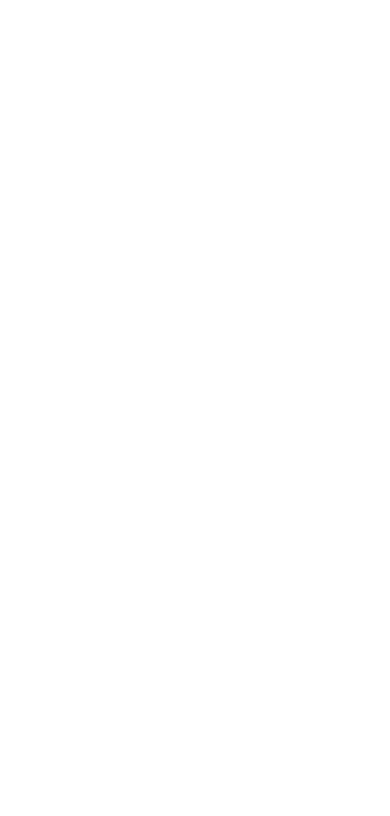
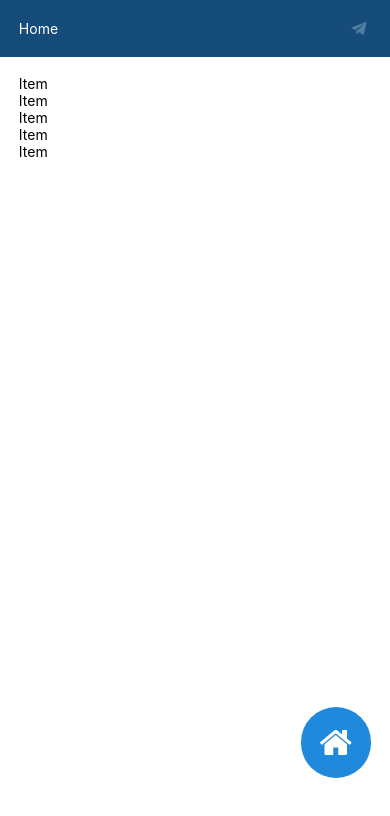
Before and after one commit to kaut0/StockInventory, a React Native app: screen / in a window 390 px wide. Shown: the top 816 px of the page. Built offline with nearby package versions, Linux system fonts and the light colour scheme.

Commit message:
adding home screen

```diff
--- a/App.tsx
+++ b/App.tsx
@@ -1,8 +1,14 @@
+import {Home} from 'Screens';
 import React from 'react';
+import {View} from 'react-native';
 import {SafeAreaProvider} from 'react-native-safe-area-context';
 
 const App = (): JSX.Element => {
-  return <SafeAreaProvider />;
+  return (
+    <SafeAreaProvider>
+      <Home />
+    </SafeAreaProvider>
+  );
 };
 
 export default App;
--- a/src/screens/Home/index.tsx
+++ b/src/screens/Home/index.tsx
@@ -0,0 +1,78 @@
+import {Button, Icon} from '@rneui/themed';
+import {Scaling} from 'Styles';
+import * as React from 'react';
+import {View, Text, FlatList, TouchableOpacity} from 'react-native';
+const Home = (): JSX.Element => {
+  return (
+    <View
+      style={{
+        backgroundColor: 'white',
+        flex: 1,
+      }}>
+      {/* ini headers */}
+      <View
+        style={{
+          backgroundColor: '#154c79',
+          flexDirection: 'row',
+          justifyContent: 'space-between',
+          alignItems: 'center',
+          height: Scaling.Height(60),
+          paddingHorizontal: Scaling.Width(20),
+        }}>
+        <Text
+          style={{
+            color: 'white',
+          }}>
+          Home
+        </Text>
+        <TouchableOpacity>
+          <Icon name="sc-telegram" type="evilicon" color="#517fa4" />
+        </TouchableOpacity>
+      </View>
+      {/* end headers */}
+      {/* body start */}
+      <View
+        style={{
+          padding: Scaling.Width(20),
+        }}>
+        <FlatList
+          data={[1, 2, 3, 4, 5]}
+          showsVerticalScrollIndicator={false}
+          renderItem={() => (
+            <View>
+              <Text>Item</Text>
+            </View>
+          )}
+        />
+      </View>
+      {/* body end */}
+      {/* FLoating Button */}
+      <View
+        style={{
+          position: 'absolute',
+          bottom: Scaling.Height(70),
+          right: Scaling.Width(20),
+        }}>
+        <Button
+          onPress={() => {
+            console.log('makan');
+          }}
+          buttonStyle={{
+            height: Scaling.Height(75),
+            width: Scaling.Height(75),
+            borderRadius: Scaling.Height(40),
+            alignItems: 'center',
+          }}
+          icon={{
+            name: 'home',
+            type: 'font-awesome',
+            size: 35,
+            color: 'white',
+          }}
+        />
+      </View>
+      {/* End FLoating Button */}
+    </View>
+  );
+};
+export default Home;
--- a/src/screens/index.ts
+++ b/src/screens/index.ts
@@ -0,0 +1,3 @@
+import Home from './Home';
+
+export {Home};
```
Also changed, not shown: src/screens/Cart/index.tsx (added).
